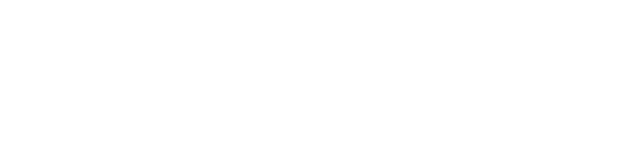
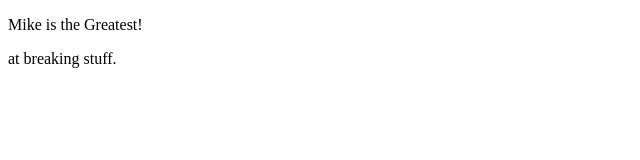
Before and after one commit to braydenc303/ProjectUno, a plain HTML site: page index.html in a window 1280 px wide. Shown: the whole page, without its empty margins (0-640 px from the left). Drawn offline with Linux system fonts and the light colour scheme.

Commit message:
added ps

```diff
--- a/index.html
+++ b/index.html
@@ -7,6 +7,7 @@
     <title>Document</title>
 </head>
 <body>
-
+    <p>Mike is the Greatest!</p>
+    <p>at breaking stuff.</p>
 </body>
 </html>
```
